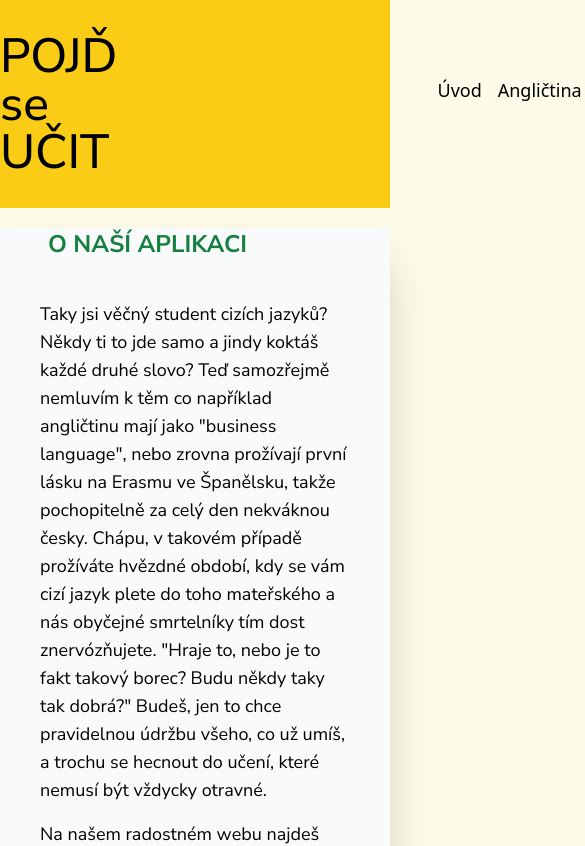
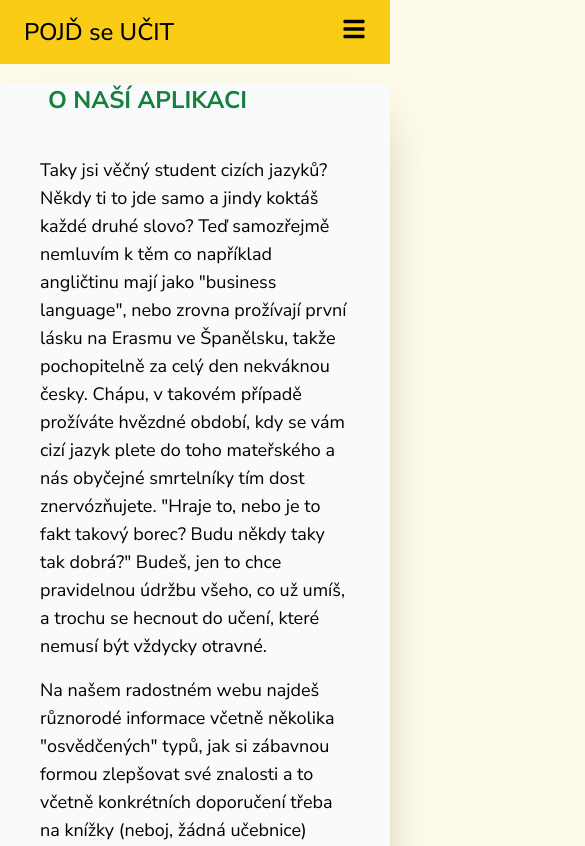
Before and after one commit to SarkaMan/pojd-se-ucit, a React (Vite) app: page / in a window 390 px wide. Shown: the top 846 px of the page, 585 px wide, since content can reach past the window. Built offline with nearby package versions, Linux system fonts and the light colour scheme; a web font is replaced by a local one.

Commit message:
responzivita (npm install react-icons)

```diff
--- a/package.json
+++ b/package.json
@@ -13,6 +13,7 @@
     "@mdx-js/rollup": "^3.0.1",
     "react": "^18.2.0",
     "react-dom": "^18.2.0",
+    "react-icons": "^5.2.1",
     "react-router-dom": "^6.23.1",
     "remark-directive": "^3.0.0",
     "remark-frontmatter": "^5.0.0",
--- a/src/Header/index.jsx
+++ b/src/Header/index.jsx
@@ -1,28 +1,47 @@
-import React from 'react';
+import React, { useState } from 'react';
 import { Link } from 'react-router-dom';
+import { FaBars, FaTimes } from 'react-icons/fa';
 
-const MenuItem = ({to, itemName}) => {
-  return(
+const MenuItem = ({ to, itemName, onClick }) => {
+  return (
     <li>
-        <Link to={to} className="font-medium text-lg text-black hover:underline"> {itemName} </Link>
+      <Link to={to} className="font-medium text-lg text-black hover:underline" onClick={onClick}>
+        {itemName}
+      </Link>
     </li>
-  )
-}
+  );
+};
 
+export const Header = () => {
+  const [isOpen, setIsOpen] = useState(false);
 
-export const Header = () => (
-  <header className='flex items-center justify-evenly bg-yellow-400 py-8 '>
-  <p className='text-5xl font-medium mr-80 '> POJĎ se UČIT </p>
-  <nav>
-    <ul className="flex space-x-4 ">
-      <MenuItem itemName={"Úvod"} to={"/"}/>
-      <MenuItem itemName={"Angličtina"} to={"/anglictina"}/>
-      <MenuItem itemName={"Španělština"} to={"/spanelstina"}/>
-      <MenuItem itemName={"Portugalština"} to={"/portugalstina"}/>
-      <MenuItem itemName={"AJ-cvičení"} to={"/anglictina/cviceni"}/>
-      <MenuItem itemName={"ŠJ-cvičení"} to={"/spanelstina/cviceni"}/>
-      <MenuItem itemName={"PTG-cvičení"} to={"/portugalstina/cviceni"}/>
+  const handleToggle = () => {
+    setIsOpen(!isOpen);
+  };
+
+  const handleCloseMenu = () => {
+    setIsOpen(false);
+  };
+
+  return (
+    <header className="flex items-center justify-between bg-yellow-400 py-4 px-6">
+      <p className="text-2xl sm:text-3xl md:text-4xl lg:text-5xl font-medium">POJĎ se UČIT</p>
+      <div className="block lg:hidden">
+        <button onClick={handleToggle} className="text-black focus:outline-none">
+          {isOpen ? <FaTimes size={24} /> : <FaBars size={24} />}
+        </button>
+      </div>
+      <nav className={`lg:flex items-center ${isOpen ? 'block' : 'hidden'}`}>
+        <ul className="flex flex-col lg:flex-row space-y-2 lg:space-y-0 lg:space-x-4">
+          <MenuItem itemName={"Úvod"} to={"/"} onClick={handleCloseMenu} />
+          <MenuItem itemName={"Angličtina"} to={"/anglictina"} onClick={handleCloseMenu} />
+          <MenuItem itemName={"Španělština"} to={"/spanelstina"} onClick={handleCloseMenu} />
+          <MenuItem itemName={"Portugalština"} to={"/portugalstina"} onClick={handleCloseMenu} />
+          <MenuItem itemName={"AJ-cvičení"} to={"/anglictina/cviceni"} onClick={handleCloseMenu} />
+          <MenuItem itemName={"ŠJ-cvičení"} to={"/spanelstina/cviceni"} onClick={handleCloseMenu} />
+          <MenuItem itemName={"PTG-cvičení"} to={"/portugalstina/cviceni"} onClick={handleCloseMenu} />
         </ul>
       </nav>
     </header>
   );
+};
```
Lines whose indentation alone changed are shown as unchanged.
